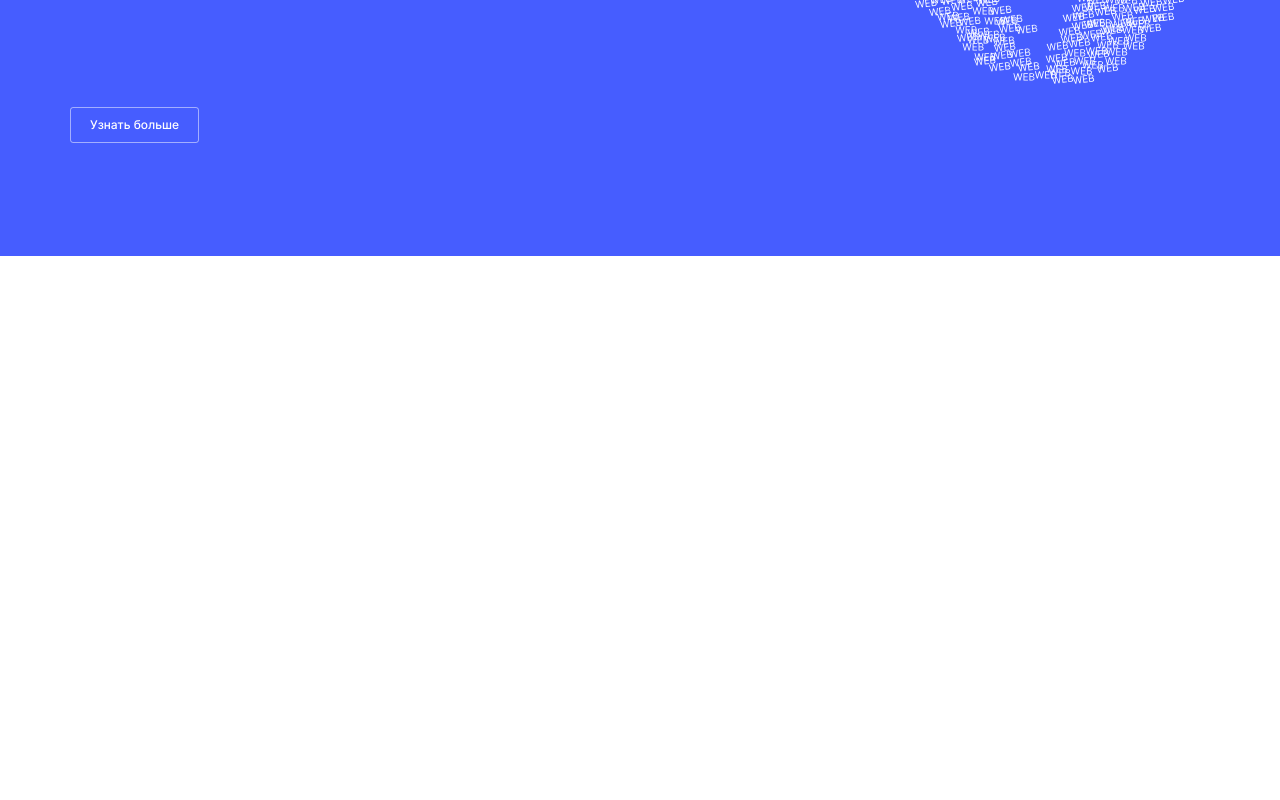
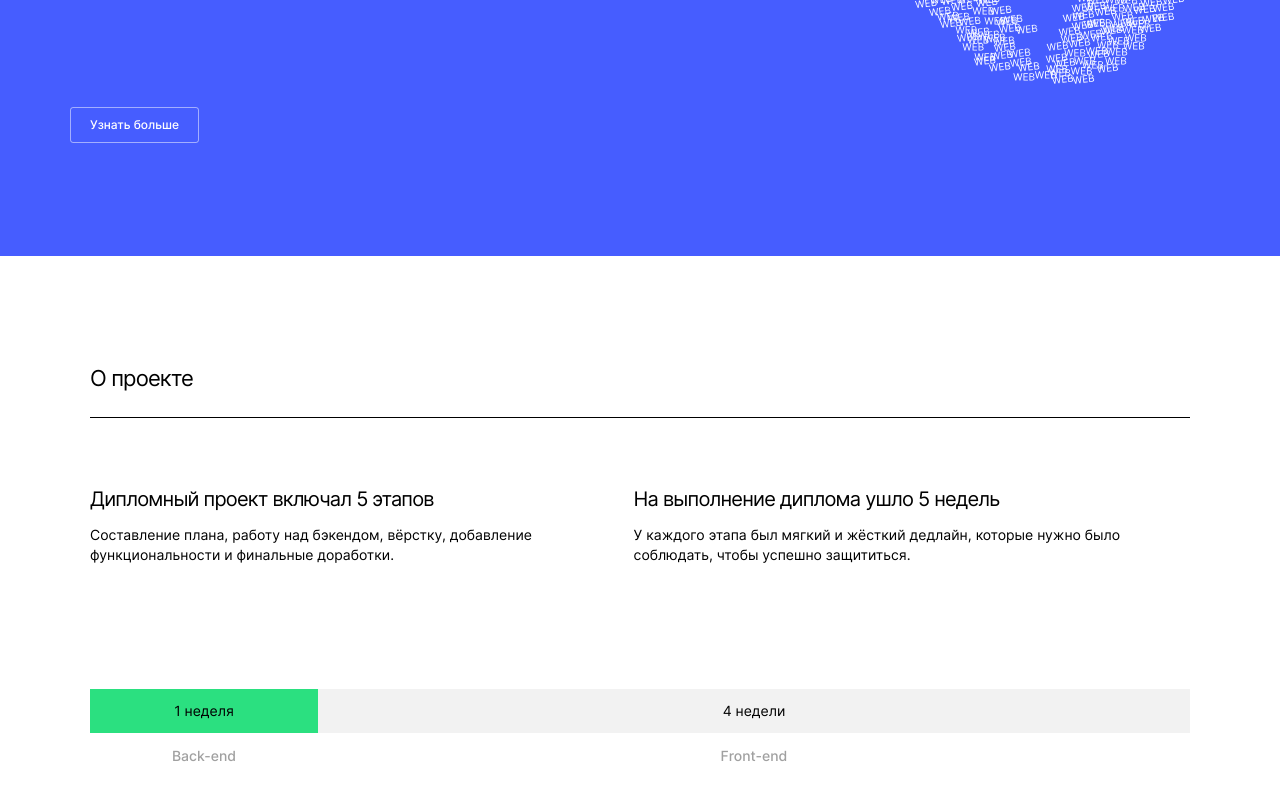
Before and after one commit to keeonezy/movies-explorer-frontend, a React (Create React App) app: page / in a window 1280 px wide. Shown: the part 466-1266 px from the top of the page. Built offline with nearby package versions, Linux system fonts and the light colour scheme.

Commit message:
feat: add about

```diff
--- a/src/components/About/About.css
+++ b/src/components/About/About.css
@@ -1,3 +1,83 @@
 .about {
+    margin: 0 auto;
     min-height: 608px;
+    max-width: 1100px;
 }
+
+.about__info {
+    margin-top: 110px;
+    min-height: 51px;
+    border-bottom: 1px solid black;
+}
+
+.about__title {
+    color: #000;
+    font-size: 22px;
+    font-weight: 400;
+    letter-spacing: -0.88px;
+}
+
+.about__container-time {
+    margin-top: 70px;
+    display: flex;
+    justify-content: space-between;
+}
+
+.about__title-time {
+    margin: 0;
+    color: #000;
+    font-size: 20px;
+    font-weight: 400;
+    letter-spacing: -0.8px;
+}
+
+.about__description-time {
+    color: #000;
+    font-size: 14px;
+    font-weight: 400;
+    line-height: 20px;
+}
+
+.about__container-progess {
+    margin-top: 110px;
+    display: flex;
+    justify-content: space-between;
+}
+
+.about__progess-left {
+    background: #2BE080;
+    width: 100%;
+}
+
+.about__progess-right {
+    background: #F2F2F2;
+    width: 100%;
+}
+
+.about__progress-text {
+    color: #000;
+    text-align: center;
+    font-size: 14px;
+    font-weight: 400;
+}
+
+.about__progress-name {
+    color: #A0A0A0;
+    text-align: center;
+    font-size: 14px;
+    font-weight: 500;
+    line-height: 17px;
+}
+
+.about__progress-l {
+    width: 100%;
+    max-width: 228px;
+    display: flex;
+    flex-direction: column;
+}
+
+.about__progress-xl {
+    width: 100%;
+    display: flex;
+    flex-direction: column;
+}
--- a/src/components/About/About.jsx
+++ b/src/components/About/About.jsx
@@ -2,7 +2,39 @@
 
 function About() {
     return (
-        <div className="about"></div>
+        <div className="about">
+            <div className="about__info">
+                <h2 className="about__title">О проекте</h2>
+            </div>
+
+            <div className="about__container-time">
+                <div>
+                    <h3 className="about__title-time">Дипломный проект включал 5 этапов</h3>
+                    <p className="about__description-time">Составление плана, работу над бэкендом, вёрстку, добавление функциональности и финальные доработки.</p>
+                </div>
+
+                <div>
+                    <h3 className="about__title-time">На выполнение диплома ушло 5 недель</h3>
+                    <p className="about__description-time">У каждого этапа был мягкий и жёсткий дедлайн, которые нужно было соблюдать, чтобы успешно защититься.</p>
+                </div>
+            </div>
+
+            <div className="about__container-progess">
+                <div className="about__progress-l">
+                    <div className="about__progess-left">
+                        <p className="about__progress-text">1 неделя</p>
+                    </div>
+                    <p className="about__progress-name">Back-end</p>
+                </div>
+
+                <div className="about__progress-xl">
+                    <div className="about__progess-right">
+                        <p className="about__progress-text">4 недели</p>
+                    </div>
+                    <p className="about__progress-name">Front-end</p>
+                </div>
+            </div>
+        </div >
     )
 }
 
```
